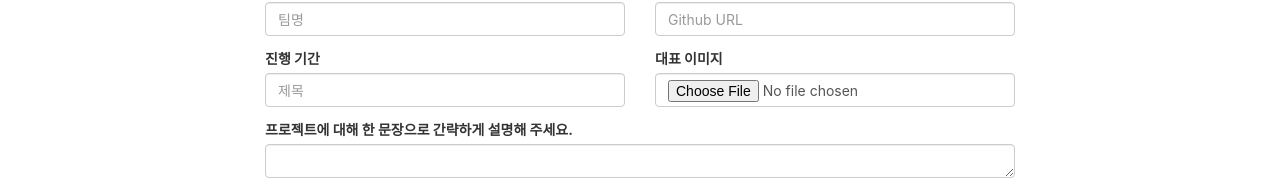
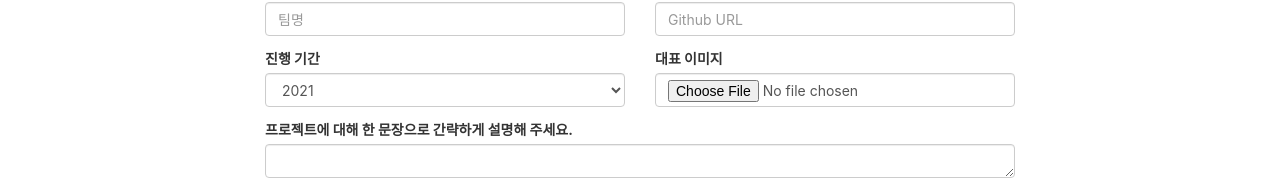
Before and after one commit to mori8/solchive, a React (Create React App) app in the folder solchive/: page /create in a window 1280 px wide. Shown: the part 209-389 px from the top of the page. Built offline with nearby package versions, Linux system fonts and the light colour scheme.

Commit message:
진행기간을 selectbox를 통해 선택하도록 수정

```diff
--- a/solchive/src/components/Main/MainStyle.module.css
+++ b/solchive/src/components/Main/MainStyle.module.css
@@ -38,7 +38,7 @@
 
 .project_wrapper {
     display: flex;
-    margin: -1rem;
+    margin: 1rem auto;
     flex-wrap: wrap;
 }
 
--- a/solchive/src/components/Projects/CreateProject/CreateProject.js
+++ b/solchive/src/components/Projects/CreateProject/CreateProject.js
@@ -130,7 +130,11 @@ class CreateProject extends Component {
                     <div className="form-row">
                         <div className="form-group col-md-6 create--period">
                             <label>진행 기간</label>
-                            <input type="text" name="period" className="form-control" placeholder="제목" value={this.state.period} onChange={this.handleValueChange}/>
+                            <select name="period" className="form-control" onChange={this.handleValueChange}>
+                                <option value="2021">2021</option>
+                                <option value="2020">2020</option>
+                                <option value="2019">2019</option>
+                            </select>
                         </div>
                         <div className="form-group col-md-6 create--bodyimages">
                             <label>대표 이미지</label>
```
